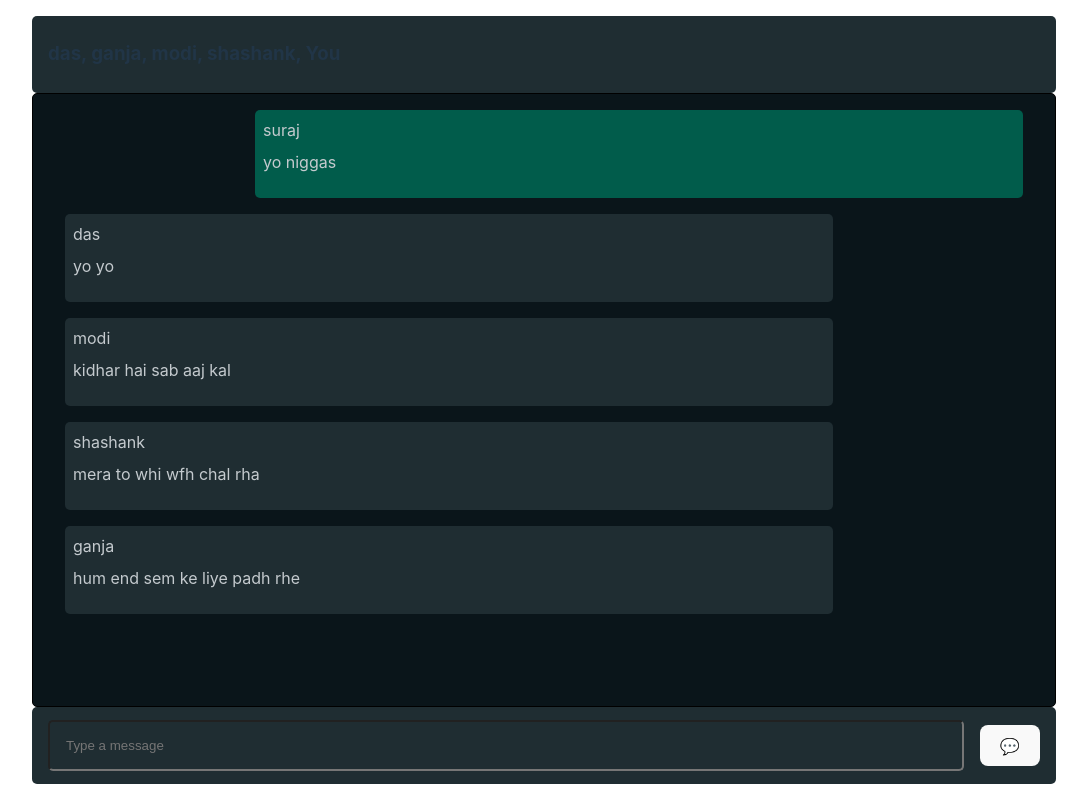
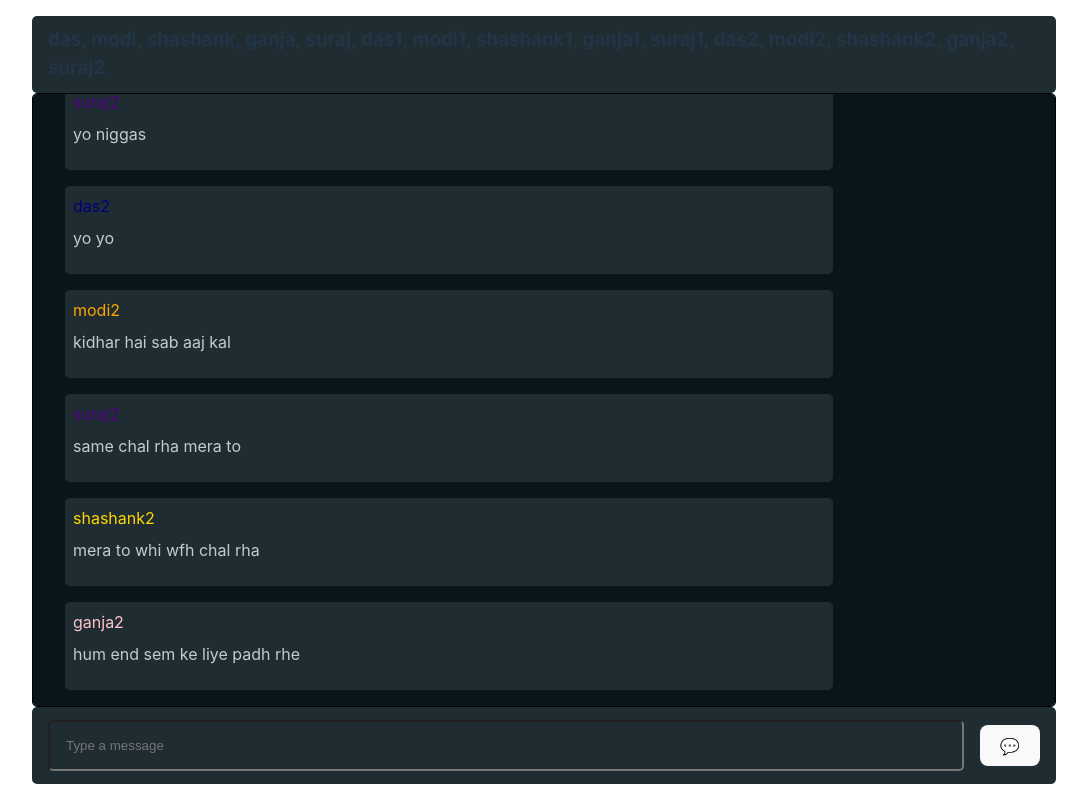
Before and after one commit to ascyrax/bunqchat, a React (Vite) app in the folder frontend/: page /groups in a window 1280 px wide. Shown: the whole page, without its empty margins (96-1183 px from the left). Built offline with nearby package versions, Linux system fonts and the light colour scheme.

Commit message:
username unique colors. scrollable chat + last message focus. input enter + send button working.

```diff
--- a/frontend/src/components/GroupChat.jsx
+++ b/frontend/src/components/GroupChat.jsx
@@ -1,18 +1,118 @@
-import React, { useEffect, useState } from "react";
+import React, { useEffect, useState, useRef } from "react";
 import "../styles/GroupChat.css";
 
 export default function GroupChat({ currentGroup, currentUser }) {
   const [value, setValue] = useState("");
-  const groupMembers = ["das", "ganja", "modi", "shashank", "You"];
+  const groupMembers = [
+    "das",
+    "modi",
+    "shashank",
+    "ganja",
+    "suraj",
+    "das1",
+    "modi1",
+    "shashank1",
+    "ganja1",
+    "suraj1",
+    "das2",
+    "modi2",
+    "shashank2",
+    "ganja2",
+    "suraj2",
+  ];
   // todo. remove this with actual data sent by server :)
-  const messages = [
+  const [messages, setMessages] = useState([
     { sender: "suraj", content: "yo niggas", timestamp: "" },
     { sender: "das", content: "yo yo", timestamp: "" },
     { sender: "modi", content: "kidhar hai sab aaj kal", timestamp: "" },
+    { sender: "suraj", content: "same chal rha mera to", timestamp: "" },
     { sender: "shashank", content: "mera to whi wfh chal rha", timestamp: "" },
     { sender: "ganja", content: "hum end sem ke liye padh rhe", timestamp: "" },
+    { sender: "suraj1", content: "yo niggas", timestamp: "" },
+    { sender: "das1", content: "yo yo", timestamp: "" },
+    { sender: "modi1", content: "kidhar hai sab aaj kal", timestamp: "" },
+    { sender: "suraj1", content: "same chal rha mera to", timestamp: "" },
+    { sender: "shashank1", content: "mera to whi wfh chal rha", timestamp: "" },
+    {
+      sender: "ganja1",
+      content: "hum end sem ke liye padh rhe",
+      timestamp: "",
+    },
+    { sender: "suraj2", content: "yo niggas", timestamp: "" },
+    { sender: "das2", content: "yo yo", timestamp: "" },
+    { sender: "modi2", content: "kidhar hai sab aaj kal", timestamp: "" },
+    { sender: "suraj2", content: "same chal rha mera to", timestamp: "" },
+    { sender: "shashank2", content: "mera to whi wfh chal rha", timestamp: "" },
+    {
+      sender: "ganja2",
+      content: "hum end sem ke liye padh rhe",
+      timestamp: "",
+    },
+  ]);
+  // todo. same as above
+
+  const colors = [
+    "Red",
+    "Lime",
+    "Yellow",
+    "Cyan",
+    "Magenta",
+    "Maroon",
+    "Olive",
+    "Green",
+    "Purple",
+    "Teal",
+    "Navy",
+    "Orange",
+    "Gold",
+    "Pink",
+    "Indigo",
+    "Brown",
+    "Coral",
+    "Turquoise",
+    "Violet",
+    "Crimson",
+    "DarkBlue",
+    "DarkGreen",
+    "DarkRed",
+    "DarkOrange",
+    "DeepPink",
+    "DodgerBlue",
+    "ForestGreen",
+    "Fuchsia",
+    "GoldenRod",
+    "HotPink",
+    "Khaki",
+    "Lavender",
+    "LightBlue",
+    "LawnGreen",
+    "MediumOrchid",
+    "MidnightBlue",
+    "Moccasin",
+    "Orchid",
+    "PaleGreen",
+    "PeachPuff",
+    "Peru",
+    "Plum",
+    "RoyalBlue",
+    "Salmon",
+    "SeaGreen",
   ];
-  // todo. same as above
+
+  const userColorMap = new Map([]);
+
+  let memLen = groupMembers.length;
+  let colLen = colors.length;
+  for (let i = 0; i < memLen; i++) {
+    userColorMap.set(groupMembers[i], colors[i % colLen]);
+  }
+
+  const messagesEndRef = useRef(null);
+
+  // Scroll to bottom whenever the messages array is updated
+  useEffect(() => {
+    messagesEndRef.current.scrollTop = messagesEndRef.current.scrollHeight; // exact value will be scrollHeight - clientHeight, but this works too :)
+  }, [messages]);
 
   const handleInput = (e) => {
     setValue(e.target.value);
@@ -20,7 +120,20 @@ export default function GroupChat({ currentGroup, currentUser }) {
 
   const handleSubmit = (e) => {
     // client side show the text in the body  ie text sent
+    // todo do this correctly
+    setMessages((prevMessage) => [
+      ...prevMessage,
+      { sender: currentUser, content: value, timestamp: "" },
+    ]);
+
+    setValue("");
     // send the data to backend to be stored for later
+  };
+
+  const handleEnterPress = (e) => {
+    if (e.key == "Enter") {
+      handleSubmit();
+    }
   };
 
   return (
@@ -29,7 +142,7 @@ export default function GroupChat({ currentGroup, currentUser }) {
         <h2>{currentGroup}</h2>
         <h3>{groupMembers.join(", ")}</h3>
       </div>
-      <div className="body">
+      <div className="body" ref={messagesEndRef}>
         <ul>
           {messages.map((message) => {
             return (
@@ -37,9 +150,18 @@ export default function GroupChat({ currentGroup, currentUser }) {
                 className={`messageBlock ${
                   currentUser == message.sender ? "self" : "other"
                 }`}
-                key={message.sender + message.timestamp}
+                key={
+                  message.sender +
+                  message.timestamp +
+                  message.content.substring(0, 5)
+                }
               >
-                <span className="sender">{message.sender}</span>
+                <span
+                  className="sender"
+                  style={{ color: `${userColorMap.get(message.sender)}` }}
+                >
+                  {message.sender}
+                </span>
                 <span className="content">{message.content}</span>
                 <span className="timestamp">{message.timestamp}</span>
               </div>
@@ -54,6 +176,7 @@ export default function GroupChat({ currentGroup, currentUser }) {
           placeholder="Type a message"
           value={value}
           onInput={handleInput}
+          onKeyDown={handleEnterPress}
         />
         <button type="submit" onClick={handleSubmit}>
           💬
--- a/frontend/src/styles/GroupChat.css
+++ b/frontend/src/styles/GroupChat.css
@@ -31,6 +31,7 @@ h3 {
   border: 1px solid black;
   border-radius: 5px;
   background-color: #0a151a;
+  overflow: scroll;
 }
 
 .groupChat .body ul{
@@ -53,6 +54,10 @@ h3 {
 .groupChat .messageBlock.self{
   margin-left: auto;
   background-color: #015c4b;
+}
+
+.groupChat .messageBlock.self .sender{
+  display: none;
 }
 
 .groupChat .messageBlock > span {
```
Also changed, not shown: 1 other file (tests, documents, lock files or other folders).
